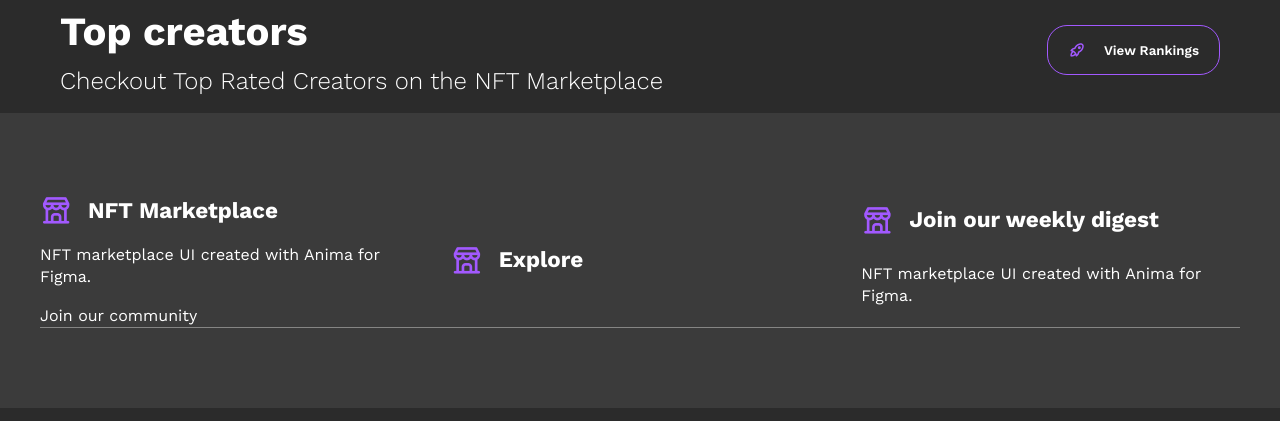
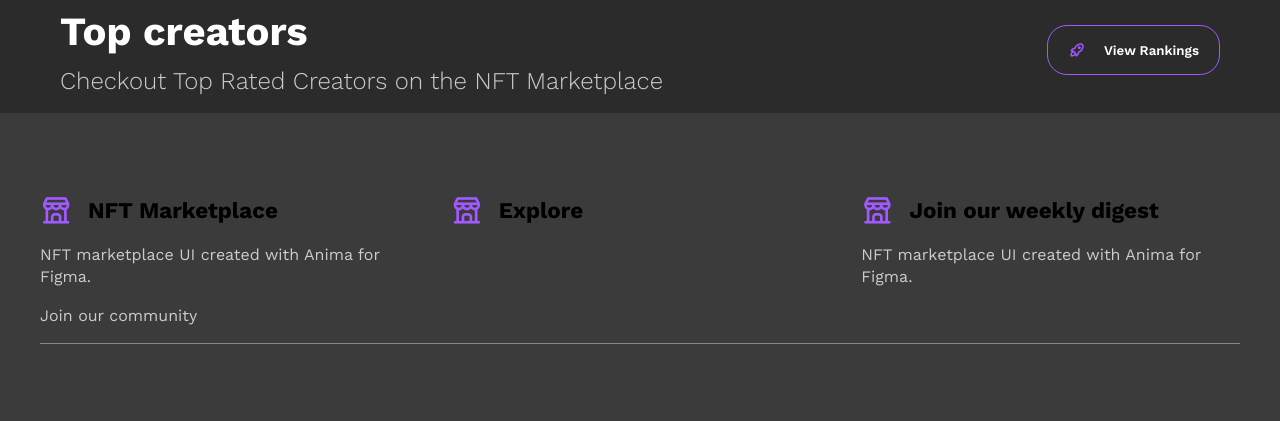
Before and after one commit to jcamilodev1/nfr-market, a Vue app: page /#/ in a window 1280 px wide. Shown: the part 1762-2183 px from the top of the page. Built offline with nearby package versions, Linux system fonts and the light colour scheme.

Commit message:
add color font

```diff
--- a/src/assets/style.scss
+++ b/src/assets/style.scss
@@ -25,4 +25,5 @@ p {
   font-size: 1rem;
   line-height: 1.4rem;
   font-weight: 400;
+  color: #cccccc;
 }
--- a/src/components/FooterView.vue
+++ b/src/components/FooterView.vue
@@ -11,6 +11,9 @@
           </div>
           <p>NFT marketplace UI created with Anima for Figma.</p>
           <p>Join our community</p>
+          <div class="footer__social">
+            <i class=""></i>
+          </div>
         </div>
         <div class="footer__column">
           <div class="footer__title">
@@ -32,7 +35,6 @@
 
 <style lang="scss" scoped>
 .footer {
-  color: #fff;
   background-color: #3b3b3b;
 
   &__container {
@@ -47,17 +49,14 @@
     border-bottom: 1px solid #858584;
   }
   &__column {
-    display: grid;
+    display: flex;
+    flex-direction: column;
     gap: 1rem;
   }
   &__title {
     display: flex;
     gap: 1rem;
     align-items: center;
-    p {
-      font-size: 1.5rem;
-      font-weight: 500;
-    }
   }
   i {
     font-size: 32px;
```
